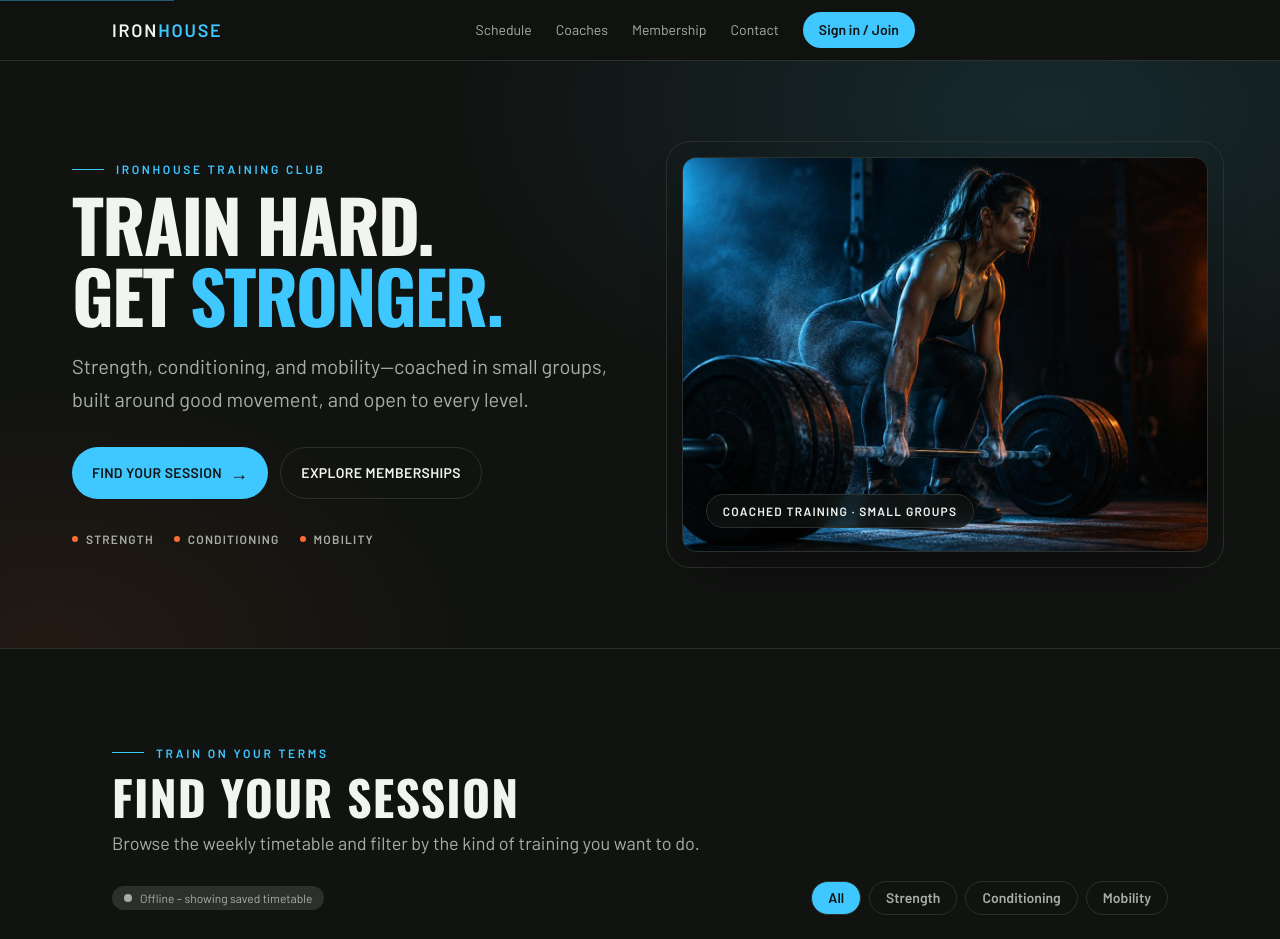
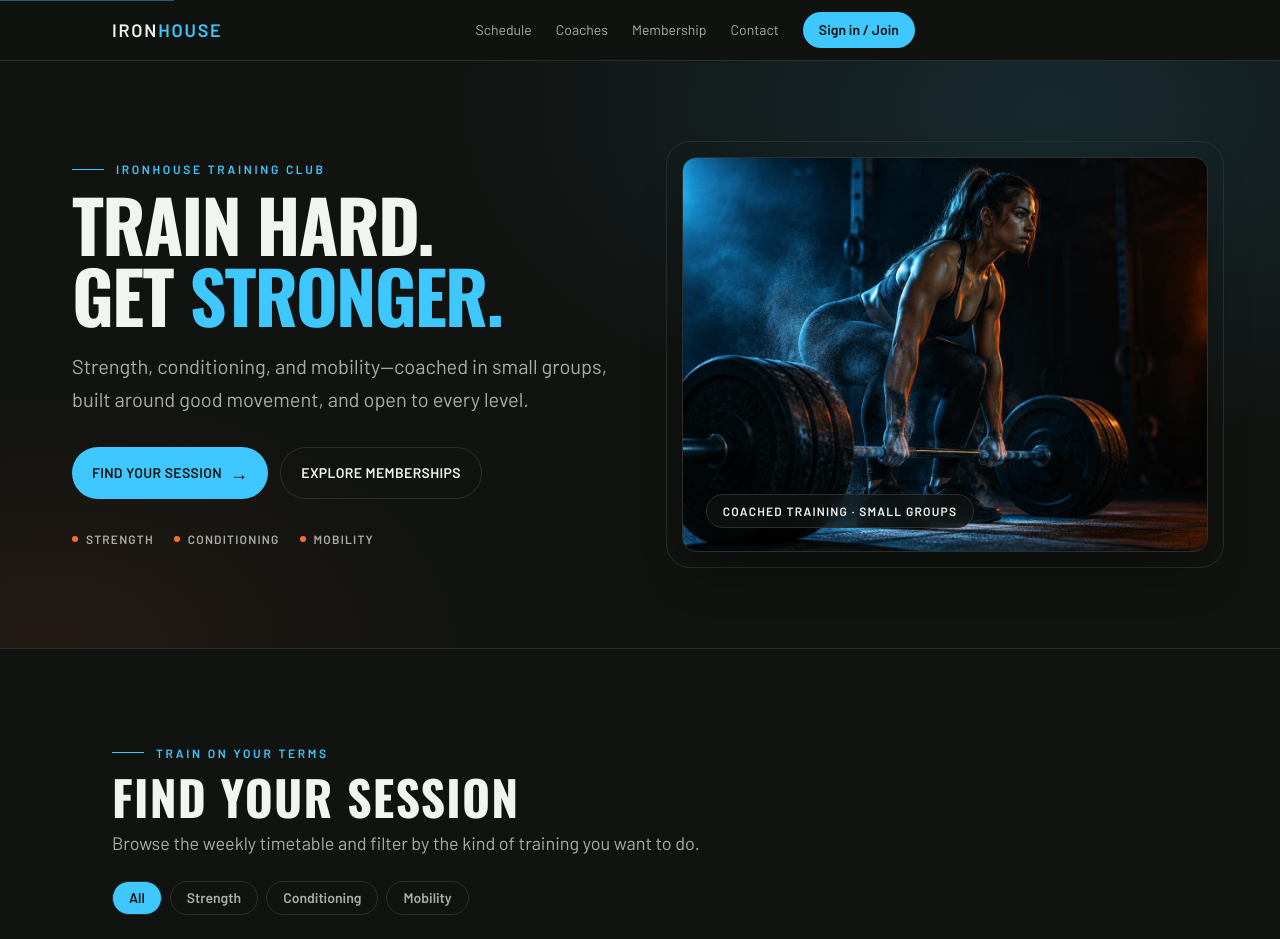
Before and after one commit to deeno2303-maker/iron-fitness, a React (Vite) app in the folder client/: page / in a window 1280 px wide. Shown: the top 939 px of the page. Built offline with nearby package versions, Linux system fonts and the light colour scheme; no server answers.

Commit message:
Updated the Schedule.jsx

```diff
--- a/client/src/components/Schedule.jsx
+++ b/client/src/components/Schedule.jsx
@@ -8,7 +8,6 @@ export default function Schedule() {
   const { user, openModal } = useAuth();
   const [filter, setFilter] = useState("All");
   const [classes, setClasses] = useState([]);
-  const [live, setLive] = useState(false);
   const [loading, setLoading] = useState(true);
   const [interests, setInterests] = useState([]);
   const [busyId, setBusyId] = useState(null);
@@ -20,10 +19,8 @@ export default function Schedule() {
     fetchClasses(filter)
       .then((rows) => {
         setClasses(rows);
-        setLive(true);
       })
       .catch(() => {
-        setLive(false);
         setClasses(filter === "All" ? fallbackClasses : fallbackClasses.filter((c) => c.type === filter));
       })
       .finally(() => setLoading(false));
@@ -61,14 +58,6 @@ export default function Schedule() {
           Browse the weekly timetable and filter by the kind of training you want to do.
         </p>
         <div className="mb-6 flex flex-wrap items-center justify-between gap-4">
-          <span
-            className={`inline-flex items-center gap-2 rounded-full px-3 py-1 text-xs ${
-              live ? "bg-ok/15 text-ok" : "bg-iron text-muted"
-            }`}
-          >
-            <span className={`h-2 w-2 rounded-full ${live ? "bg-ok" : "bg-muted"}`} />
-            {live ? "Live PostgreSQL API" : "Offline – showing saved timetable"}
-          </span>
           <div className="flex flex-wrap gap-2" role="group" aria-label="Filter classes by type">
             {CLASS_TYPES.map((t) => (
               <button
```
